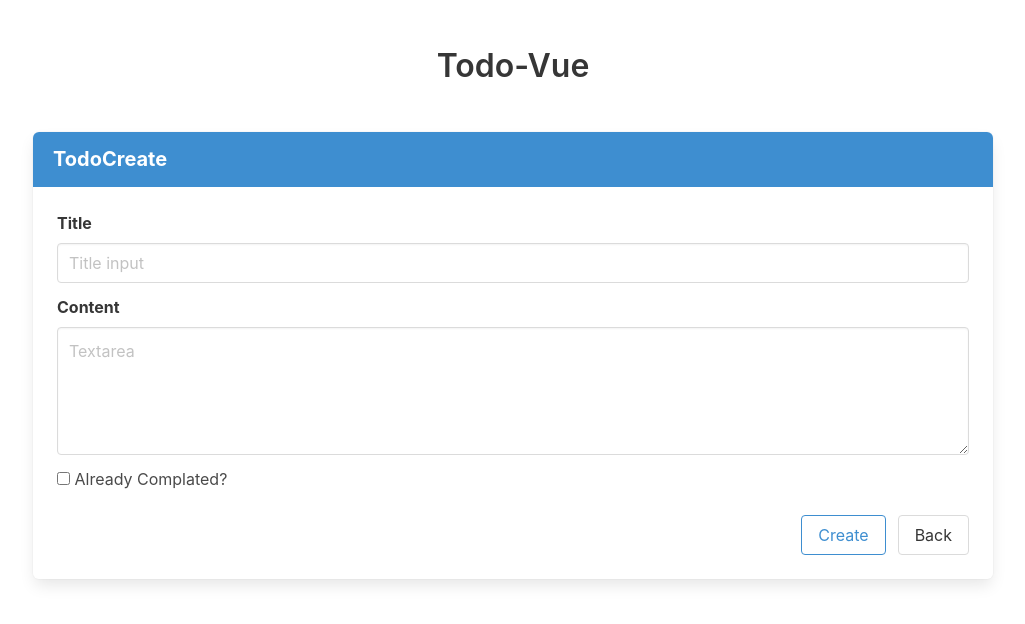
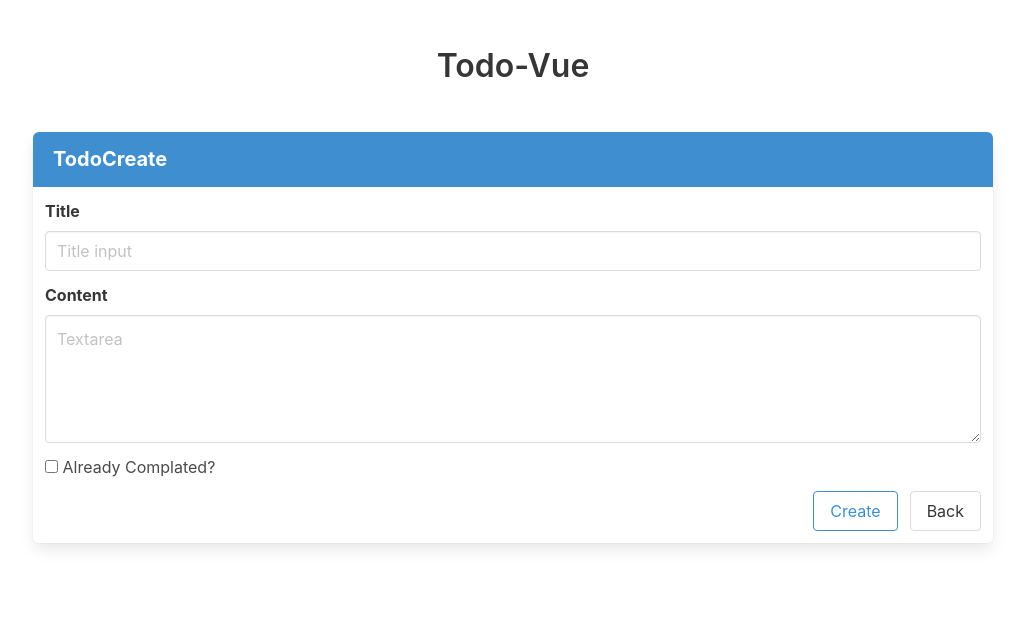
Before and after one commit to shippokun/toast-vue3, a Vue app: page /todos/new in a window 1280 px wide. Shown: the top 624 px of the page, without its empty margins (127-1152 px from the left). Built offline with nearby package versions, Linux system fonts and the light colour scheme.

Commit message:
fix(pages/todo): paddingの調整

```diff
--- a/src/pages/todo/todo-create/components/todo-create/todo-create.component.vue
+++ b/src/pages/todo/todo-create/components/todo-create/todo-create.component.vue
@@ -1,7 +1,7 @@
 <template>
   <nav class="panel is-info">
     <p class="panel-heading">TodoCreate</p>
-    <div class="px-5 pt-5">
+    <div class="px-3 pt-3">
       <div class="field">
         <label class="label">Title</label>
         <div class="control">
@@ -23,7 +23,7 @@
         </div>
       </div>
     </div>
-    <div class="panel-block is-justify-content-flex-end p-5">
+    <div class="panel-block is-justify-content-flex-end p-3">
       <div class="field is-grouped">
         <p class="control">
           <button class="button is-outlined is-info" @click="resetEvent">
```
